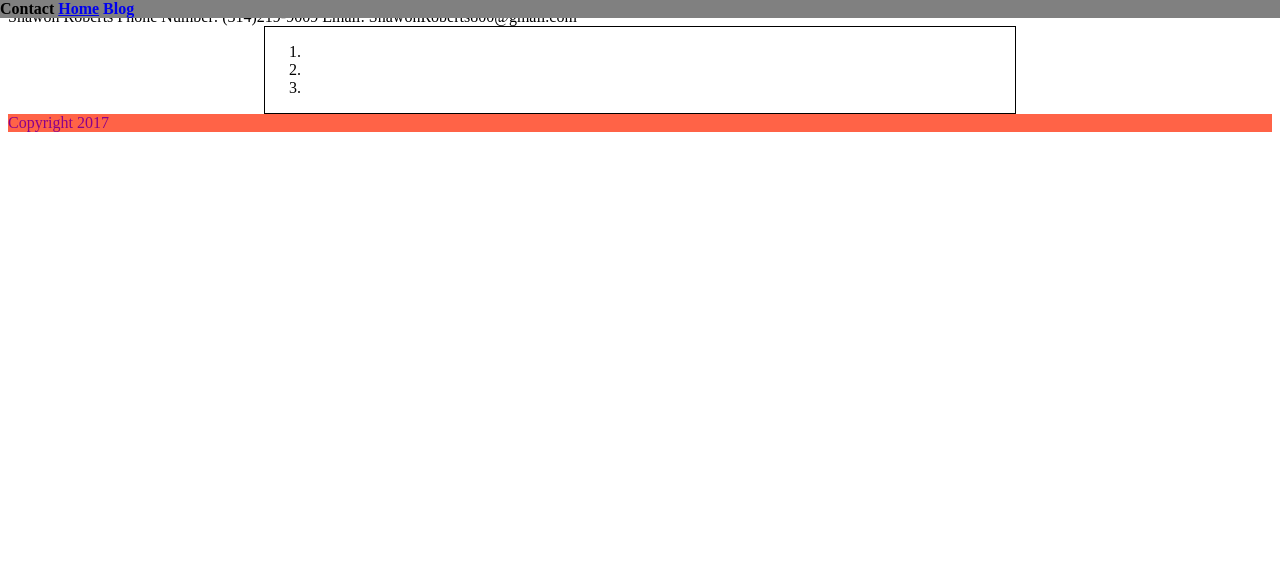
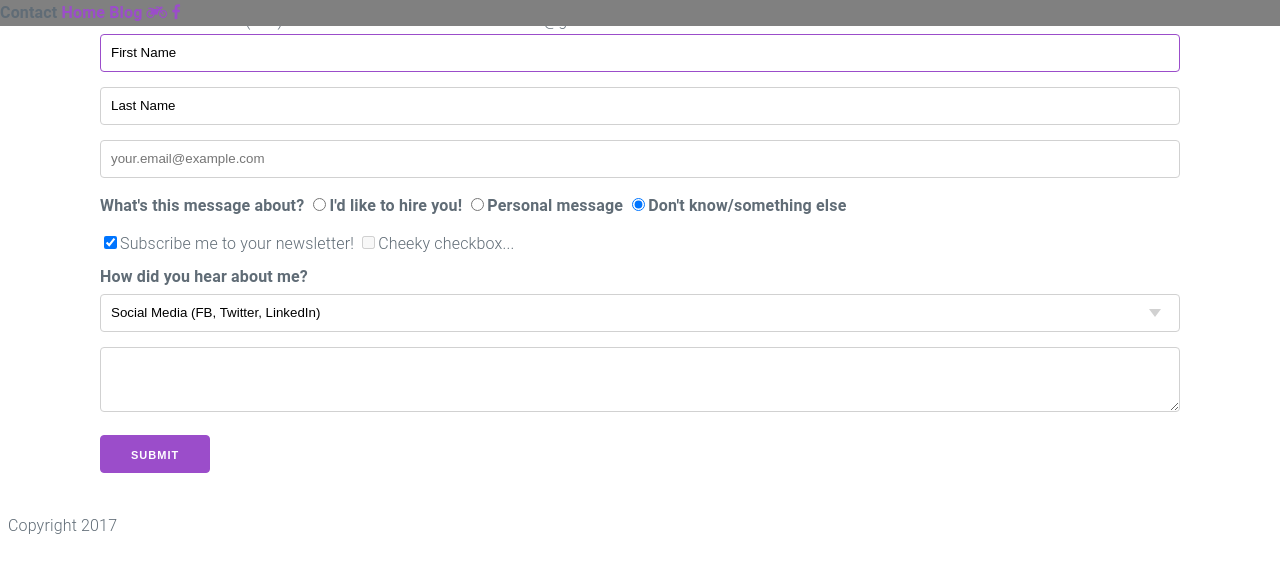
Before and after one commit to ShawonRoberts/SavvyCoders, a plain HTML site: page contact/index.html in a window 1280 px wide. Drawn offline with nearby package versions, Linux system fonts and the light colour scheme.

Commit message:
cdns added

```diff
--- a/contact/index.html
+++ b/contact/index.html
@@ -6,23 +6,59 @@
     <meta http-equiv="X-UA-Compatible" content="ie=edge">
     <title>Contact</title>
     <link rel="stylesheet" href="../theme/style.css">
+    <link rel="stylesheet" href="https://cdnjs.cloudflare.com/ajax/libs/milligram/1.3.0/milligram.min.css">
+    <link rel="stylesheet" href="https://cdnjs.cloudflare.com/ajax/libs/font-awesome/4.7.0/css/font-awesome.min.css">
 </head>
 <body>
     <div class="Top">Contact
         <a href="../index.html">Home</a>
         <a  class="Hlink" href="../blog/index.html">Blog</a>
+        <a href="#">
+            <span class="fa fa-motorcycle"></span>
+        </a>
+        <a href="#">
+            <span class="fa fa-facebook"></span>
+        </a>
     </div>
     <header>
         Shawon Roberts
         Phone Number: (314)219-9009
         Email: ShawonRoberts800@gmail.com
     </header>
-    <div id="textborder" class="container">
-        <ol>
-            <li></li>
-            <li></li>
-            <li></li>
-        </ol>
+    <div class="container">
+        <form method="POST" action="https://formspree.io/ShawonRoberts800@gmail.com">
+            <input type="text" name="firstname" value="First Name" size="100" autofocus>
+  <input type="text" name="lastname" value="Last Name" size="100">
+  <input type="email" name="userEmail" placeholder="your.email@example.com">
+
+  <label>What's this message about?
+    <input type="radio" name="subject" value="professional" checked><span>I'd like to hire you!</span>
+    <input type="radio" name="subject" value="personal" checked><span>Personal message</span>
+    <input type="radio" name="subject" value="other" checked><span>Don't know/something else</span>
+  </label>
+
+  <input type="checkbox" name="optin" value="trusting" checked>Subscribe me to your newsletter!
+  <input type="checkbox" name="optout" value="skeptical" disabled>Cheeky checkbox...
+
+  <label for="marketing">How did you hear about me?</label>
+  <select name="marketing">
+    <optgroup label="Online">
+      <option value="social">Social Media (FB, Twitter, LinkedIn)</option>
+      <option value="github">Online Portfolio (GitHub)</option>
+      <option value="search">Search Engine</option>
+      <option value="email">Email</option>
+    </optgroup>
+    <optgroup label="In-Person">
+      <option value="networking">We met at a networking event</option>
+      <option value="referral">Personal referral</option>
+      <option value="random">We met somewhere else</option>
+    </optgroup>
+    <option value="other">Other</option>
+  </select>
+
+  <textarea name="user_message" rows="8" cols="40"></textarea>
+  <input type="submit">
+        </form>
     </div>
 <footer>Copyright 2017</footer>
 </body>
--- a/theme/style.css
+++ b/theme/style.css
@@ -1,7 +1,25 @@
-#Menu{
-    position: absolute;
-    top: 0;
-    left: 0;
+#menu:hover > ul {
+  display: list-item;
+}
+#menu {
+  font-family: sans-serif;
+  margin: 80px;
+  display: inline;
+  cursor: pointer;
+  position: relative;
+}
+
+#menu > ul {
+  background-color: white;
+  margin: 0;
+  padding: 0;
+  list-style-type: none;
+
+  position: absolute;
+  top: 17px;
+  left: 0;
+
+  display: none;
 }
 .Hlink{
     text-decoration: none;
@@ -33,8 +51,7 @@ h1{
 .sapphire{
     color: blue;
 }
-#ruby{
-    color: red;
+
 }
 footer{
     background-color: tomato;
```
Also changed, not shown: index.html (+10 -4 lines), 1 other file.
